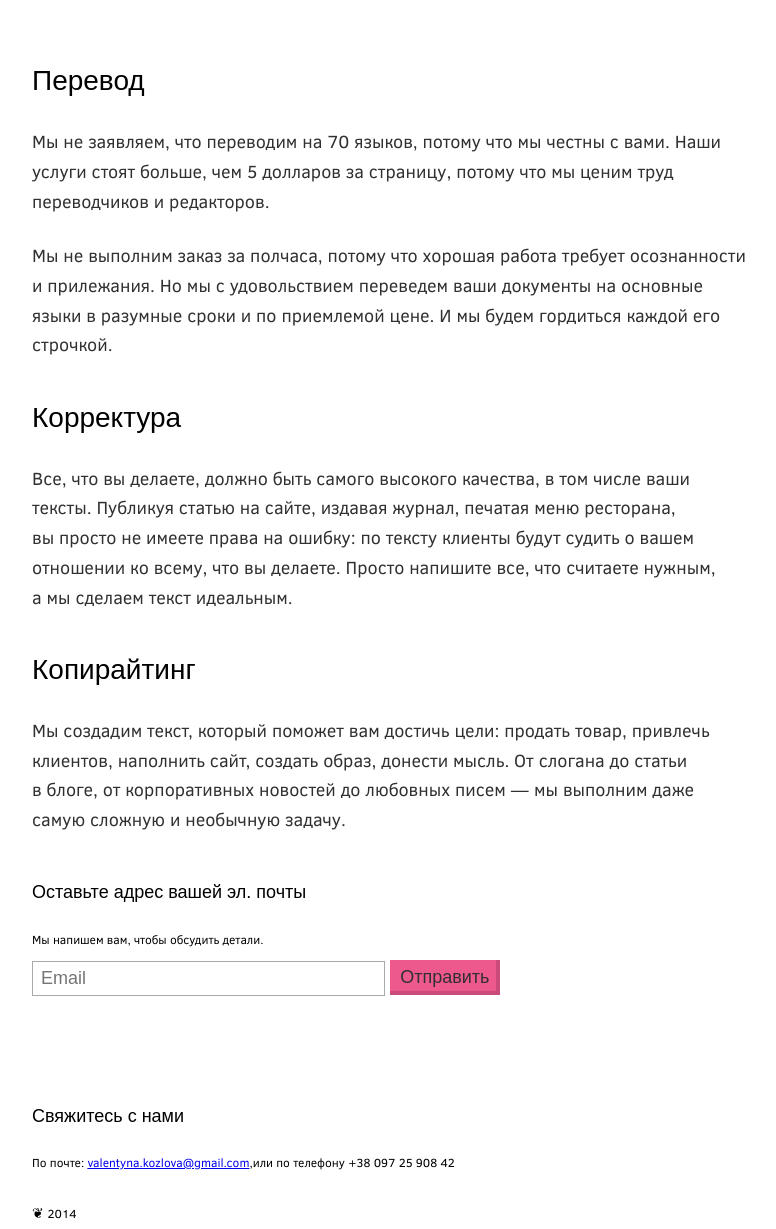
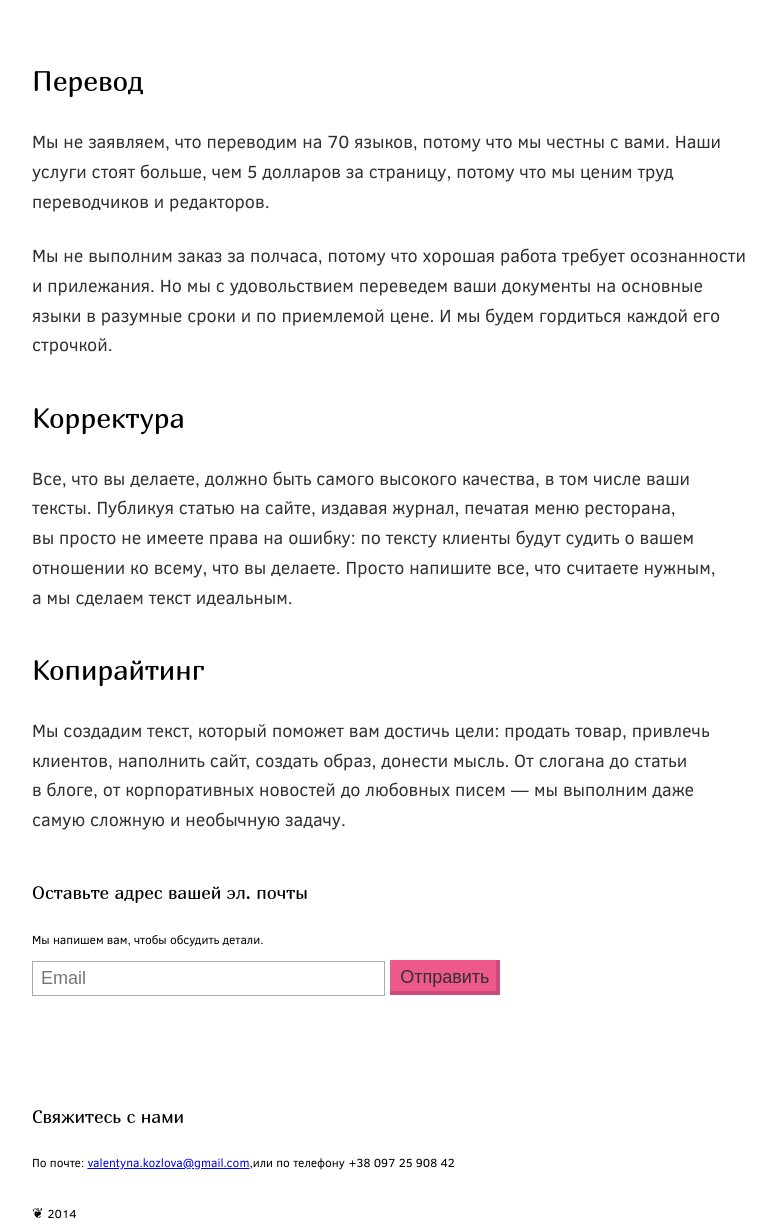
Before and after one commit to butkam/butkam.github.io, a PHP site: page / in a window 1280 px wide. Shown: the part 124-1353 px from the top of the page, without its empty margins (248-1024 px from the left). Run offline with PHP 8.4, Linux system fonts and the light colour scheme.

Commit message:
Marmelad Fix

```diff
--- a/style.css
+++ b/style.css
@@ -167,6 +167,7 @@ li {
         url('ClearSans-Regular.ttf')  format('truetype');
 }
 
-@font-face { font-family: 'Marmelad'; scr: url('Marmelad-Regular.ttf') format('truetype'); }
+@font-face { font-family: 'Marmelad';
+	src: url('Marmelad-Regular.ttf') format('truetype'); }
 
 @font-face { font-family: 'Brandon'; src: url('Brandon_blk.otf'); }
```
